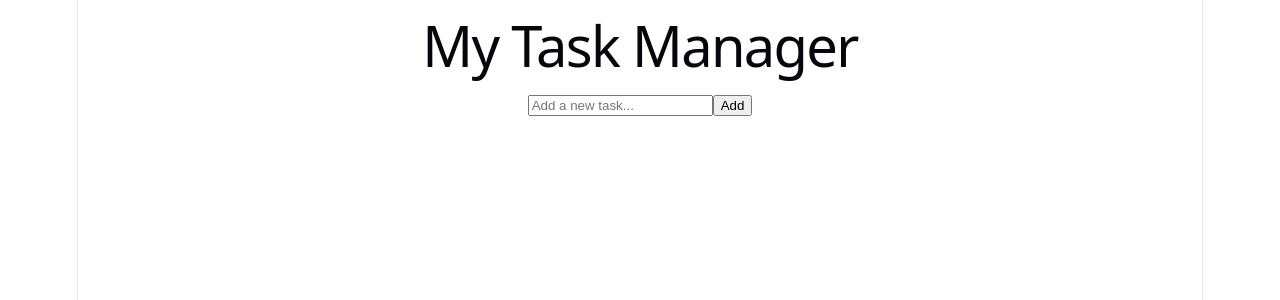
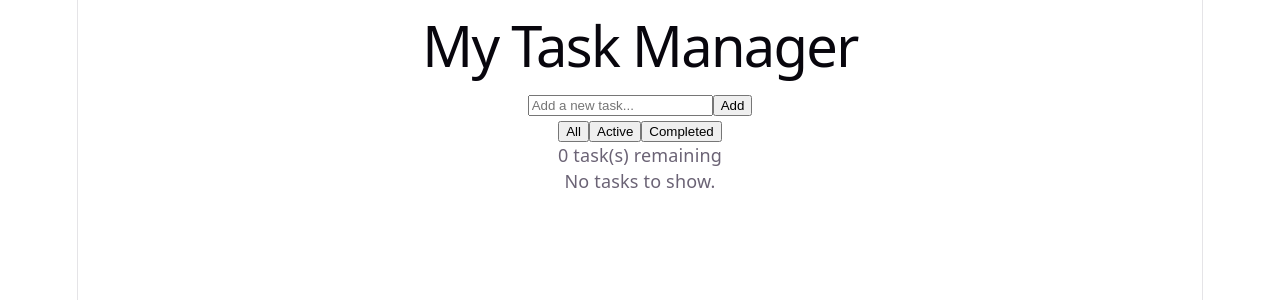
Before and after one commit to bikashshah056-rgb/task-manager, a React (Vite) app: page / in a window 1280 px wide. Shown: the top 300 px of the page. Built offline with nearby package versions, Linux system fonts and the light colour scheme.

Commit message:
Add filter buttons, live task count, and empty state

```diff
--- a/src/App.jsx
+++ b/src/App.jsx
@@ -4,6 +4,7 @@ import './App.css';
 function App() {
   const [tasks, setTasks] = useState([]);
   const [taskText, setTaskText] = useState('');
+  const [filter, setFilter] = useState('all'); // 'all' | 'active' | 'completed'
 
   function handleSubmit(e) {
     e.preventDefault();
@@ -31,6 +32,15 @@ function App() {
     setTasks(tasks.filter((task) => task.id !== id));
   }
 
+  // Work out which tasks to actually show, based on the filter
+  const visibleTasks = tasks.filter((task) => {
+    if (filter === 'active') return !task.completed;
+    if (filter === 'completed') return task.completed;
+    return true; // 'all'
+  });
+
+  const remainingCount = tasks.filter((task) => !task.completed).length;
+
   return (
     <div className="app">
       <h1>My Task Manager</h1>
@@ -45,8 +55,19 @@ function App() {
         <button type="submit">Add</button>
       </form>
 
+      <div className="filters">
+        <button onClick={() => setFilter('all')}>All</button>
+        <button onClick={() => setFilter('active')}>Active</button>
+        <button onClick={() => setFilter('completed')}>Completed</button>
+      </div>
+
+      <p>{remainingCount} task(s) remaining</p>
+
+      {visibleTasks.length === 0 ? (
+        <p>No tasks to show.</p>
+      ) : (
         <ul>
-        {tasks.map((task) => (
+          {visibleTasks.map((task) => (
             <li key={task.id}>
               <span
                 onClick={() => toggleComplete(task.id)}
@@ -61,6 +82,7 @@ function App() {
             </li>
           ))}
         </ul>
+      )}
     </div>
   );
 }
```
Lines whose indentation alone changed are shown as unchanged.
